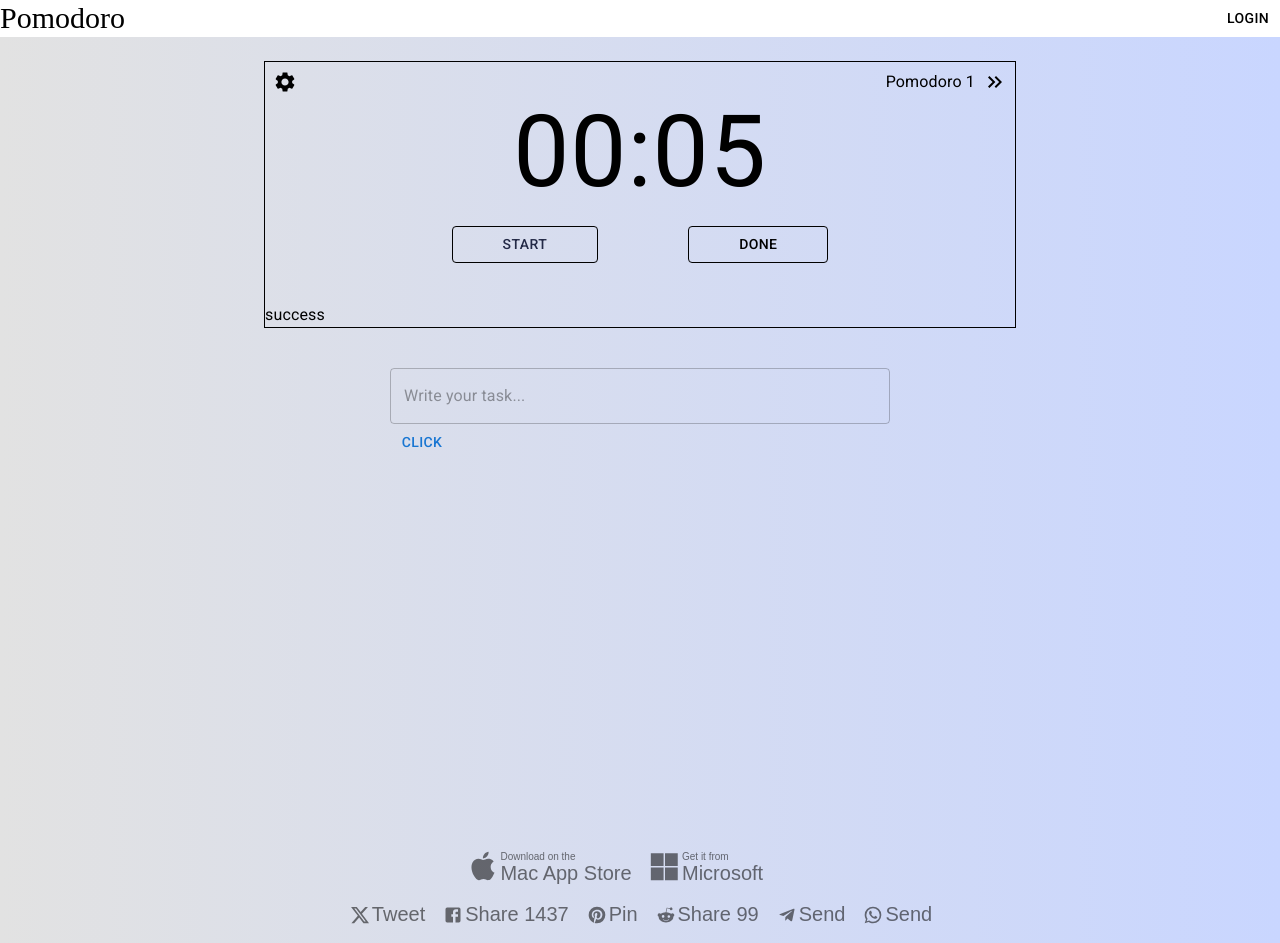
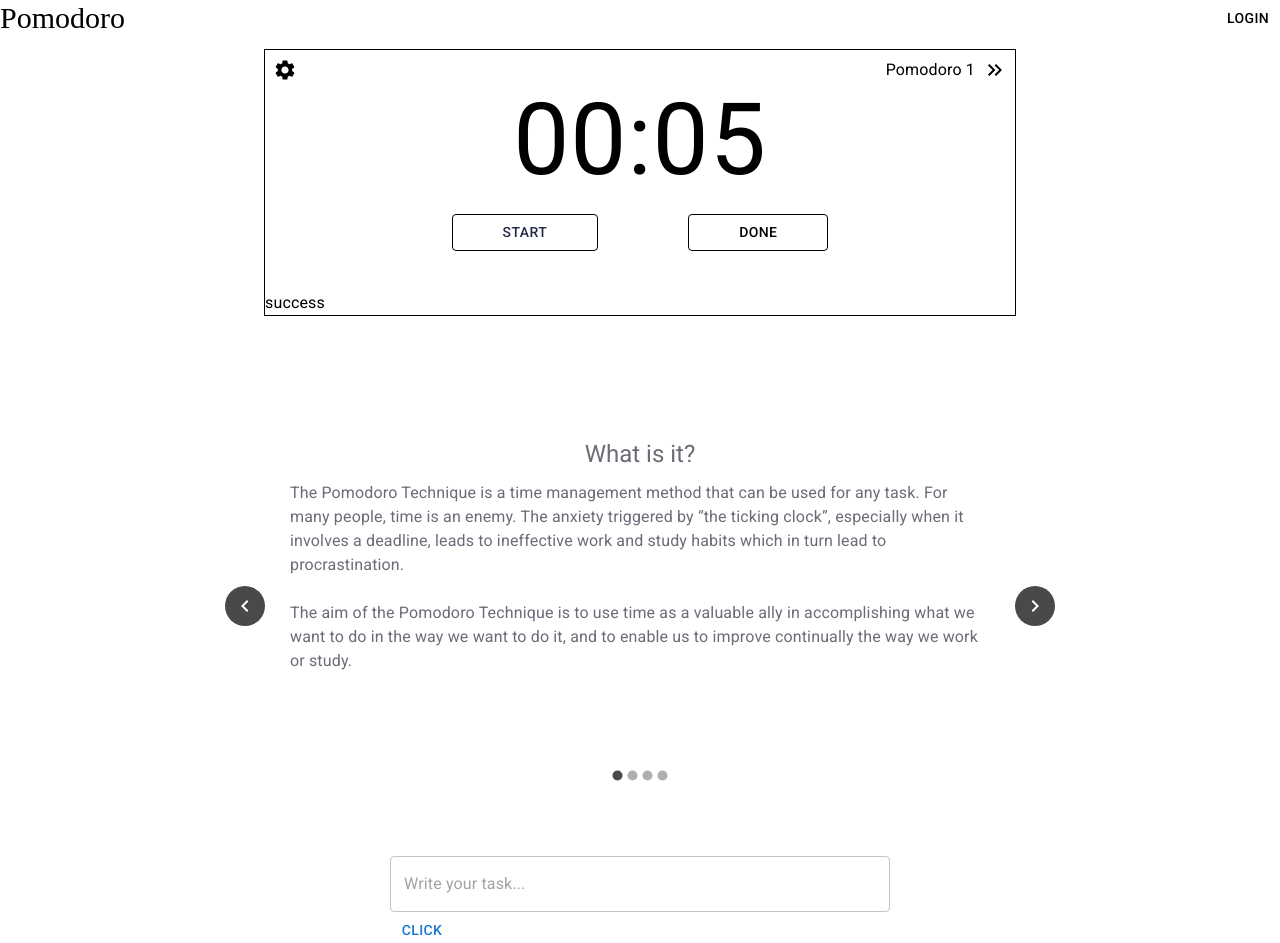
Before and after one commit to Sheharyar944/Pomodoro, a React (Vite) app: page / in a window 1280 px wide. Shown: the top 943 px of the page. Built offline with nearby package versions, Linux system fonts and the light colour scheme.

Commit message:
add carousel

```diff
--- a/package.json
+++ b/package.json
@@ -18,6 +18,8 @@
     "axios": "^1.6.5",
     "react": "^18.2.0",
     "react-dom": "^18.2.0",
+    "react-material-ui-carousel": "^3.4.2",
+    "react-responsive-carousel": "^3.2.23",
     "react-router-dom": "^6.21.3",
     "react-toastify": "^10.0.4"
   },
--- /dev/null
+++ b/src/components/MyCarousel.jsx
@@ -0,0 +1,219 @@
+import React from "react";
+import Carousel from "react-material-ui-carousel";
+import { Paper, Button, Typography, Box, ListItem } from "@mui/material";
+import "react-responsive-carousel/lib/styles/carousel.min.css"; // requires a loader
+// import { Carousel } from "react-responsive-carousel";
+
+const MyCarousel = (props) => {
+  const items1 = [
+    "Alleviate anxiety linked to beginning",
+    "Enhance focus and concentration by cutting down on interruptions",
+    "Increase awareness of your decisions",
+    "Boost motivation and keep it constant",
+    "Bolster the determination to achieve your goals",
+    "Refine the estimation process, both in qualitative and quantitative terms",
+    "Improve your work or study process",
+    "Strengthen your resolve to keep on applying yourself in the face of complex situations",
+  ];
+  const items2 = [
+    "Start the Pomodoro timer",
+    "Work until the Pomodoro rings",
+    "Take a short break (3-5 minutes)",
+  ];
+
+  const items3 = [
+    "If a task takes more than 5–7 Pomodoros, break it down",
+    "If it takes less than one Pomodoro, add it up, and combine it with another task",
+    "Once a Pomodoro begins, it has to ring",
+    "The next Pomodoro will go better",
+    "Login to the service and track your progress",
+    "The Pomodoro Technique shouldn’t be used for activities you do in your free time. Enjoy free time!",
+  ];
+
+  return (
+    <Box>
+      <Carousel
+        sx={{ height: "500px", width: "850px" }}
+        navButtonsAlwaysVisible={true}
+        autoPlay={false}
+        animation="slide"
+      >
+        <Box
+          sx={{
+            height: "400px",
+            width: "850px",
+            display: "flex",
+            justifyContent: "center",
+          }}
+        >
+          <Box
+            sx={{
+              height: "400px",
+              width: "700px",
+              display: "flex",
+              justifyContent: "center",
+              alignItems: "center",
+            }}
+          >
+            <Typography
+              variant="body1"
+              // color="initial"
+              sx={{
+                color: "#6c6c79",
+              }}
+            >
+              <Typography
+                variant="h5"
+                align="center"
+                sx={{ color: "#6c6c79", paddingBottom: "10px" }}
+              >
+                What is it?
+              </Typography>
+              The Pomodoro Technique is a time management method that can be
+              used for any task. For many people, time is an enemy. The anxiety
+              triggered by “the ticking clock”, especially when it involves a
+              deadline, leads to ineffective work and study habits which in turn
+              lead to procrastination.
+              <br />
+              <br />
+              The aim of the Pomodoro Technique is to use time as a valuable
+              ally in accomplishing what we want to do in the way we want to do
+              it, and to enable us to improve continually the way we work or
+              study.
+            </Typography>
+          </Box>
+        </Box>
+        <Box
+          sx={{
+            height: "400px",
+            width: "850px",
+            display: "flex",
+            justifyContent: "center",
+            alignItems: "center",
+          }}
+        >
+          <Box
+            sx={{
+              height: "400px",
+              width: "700px",
+              display: "flex",
+              justifyContent: "center",
+              alignItems: "center",
+            }}
+          >
+            <Typography
+              variant="body1"
+              color="initial"
+              sx={{
+                color: "#6c6c79",
+              }}
+            >
+              <Typography
+                variant="h5"
+                align="center"
+                sx={{ color: "#6c6c79", paddingBottom: "10px" }}
+              >
+                The Goals
+              </Typography>
+              The Pomodoro Technique will provide a simple tool/process for
+              improving productivity (your own and that of your team members)
+              which can do the following:
+              <ul>
+                {items1.map((item, i) => (
+                  <li key={i}>{item}</li>
+                ))}
+              </ul>
+            </Typography>
+          </Box>
+        </Box>
+        <Box
+          sx={{
+            height: "400px",
+            width: "850px",
+            display: "flex",
+            justifyContent: "center",
+            alignItems: "center",
+          }}
+        >
+          <Box
+            sx={{
+              height: "400px",
+              width: "700px",
+              display: "flex",
+              justifyContent: "center",
+              alignItems: "center",
+            }}
+          >
+            <Typography
+              variant="body1"
+              color="initial"
+              sx={{
+                color: "#6c6c79",
+              }}
+            >
+              <Typography
+                variant="h5"
+                align="center"
+                sx={{ color: "#6c6c79", paddingBottom: "10px" }}
+              >
+                The Basics
+              </Typography>
+              At the beginning of each day select the tasks you need to complete
+              and put them on the TODO list above. Start working:
+              <ol>
+                {items2.map((item, i) => (
+                  <li key={i}>{item}</li>
+                ))}
+              </ol>
+              Keep on working, Pomodoro after Pomodoro, until the task at hand
+              is finished. Every 4 Pomodoros take a longer break, (15–30
+              minutes).
+            </Typography>
+          </Box>
+        </Box>
+        <Box
+          sx={{
+            height: "400px",
+            width: "850px",
+            display: "flex",
+            justifyContent: "center",
+            alignItems: "center",
+          }}
+        >
+          <Box
+            sx={{
+              height: "400px",
+              width: "700px",
+              display: "flex",
+              justifyContent: "center",
+              alignItems: "center",
+            }}
+          >
+            <Typography
+              variant="body1"
+              color="initial"
+              sx={{
+                color: "#6c6c79",
+              }}
+            >
+              <Typography
+                variant="h5"
+                align="center"
+                sx={{ color: "#6c6c79", paddingBottom: "10px" }}
+              >
+                Rules & TIps
+              </Typography>
+              <ul>
+                {items3.map((item, i) => (
+                  <li key={i}>{item}</li>
+                ))}
+              </ul>
+            </Typography>
+          </Box>
+        </Box>
+      </Carousel>
+    </Box>
+  );
+};
+
+export default MyCarousel;
--- a/src/components/Root.jsx
+++ b/src/components/Root.jsx
@@ -86,6 +86,7 @@ const Root = () => {
               fontSize: "20px",
               width: "182px",
             }}
+            color="default"
             aria-label="twitter"
           >
             <AppleIcon
@@ -169,7 +170,7 @@ const Root = () => {
           }}
           aria-label="twitter"
         >
-          <XIcon sx={{ height: "20px" }} />
+          <XIcon sx={{ height: "20px", paddingBottom: "3px" }} />
           Tweet
         </IconButton>
 
@@ -183,7 +184,7 @@ const Root = () => {
             fontSize: "20px",
           }}
         >
-          <FacebookIcon sx={{ height: "20px" }} />
+          <FacebookIcon sx={{ height: "24px", paddingBottom: "3px" }} />
           Share 1437
         </IconButton>
         <IconButton
@@ -196,7 +197,7 @@ const Root = () => {
             fontSize: "20px",
           }}
         >
-          <PinterestIcon sx={{ height: "20px" }} /> Pin
+          <PinterestIcon sx={{ height: "24px", paddingBottom: "3px" }} /> Pin
         </IconButton>
         <IconButton
           aria-label="twitter"
@@ -208,7 +209,7 @@ const Root = () => {
             fontSize: "20px",
           }}
         >
-          <RedditIcon sx={{ height: "20px" }} /> Share 99
+          <RedditIcon sx={{ height: "24px", paddingBottom: "3px" }} /> Share 99
         </IconButton>
         <IconButton
           aria-label="twitter"
@@ -220,7 +221,7 @@ const Root = () => {
             fontSize: "20px",
           }}
         >
-          <TelegramIcon sx={{ height: "20px" }} /> Send
+          <TelegramIcon sx={{ height: "24px", paddingBottom: "3px" }} /> Send
         </IconButton>
         <IconButton
           aria-label="twitter"
@@ -232,7 +233,7 @@ const Root = () => {
             fontSize: "20px",
           }}
         >
-          <WhatsAppIcon sx={{ height: "20px" }} /> Send
+          <WhatsAppIcon sx={{ height: "24px", paddingBottom: "3px" }} /> Send
         </IconButton>
       </Box>
       <Box
--- a/src/components/Timer.jsx
+++ b/src/components/Timer.jsx
@@ -320,7 +320,6 @@ const Timer = () => {
         </Typography>
       </Box>
       <Box
-        border={0}
         sx={{
           display: "flex",
           marginTop: 3,
--- a/src/index.css
+++ b/src/index.css
@@ -1,14 +1,6 @@
-body {
+/* body {
   margin: 0 !important;
-  background: #c9d6ff; /* fallback for old browsers */
-  background: -webkit-linear-gradient(
-    to right,
-    #e2e2e2,
-    #c9d6ff
-  ); /* Chrome 10-25, Safari 5.1-6 */
-  background: linear-gradient(
-    to right,
-    #e2e2e2,
-    #c9d6ff
-  ); /* W3C, IE 10+/ Edge, Firefox 16+, Chrome 26+, Opera 12+, Safari 7+ */
-}
+  background: #c9d6ff;
+  background: -webkit-linear-gradient(to right, #e2e2e2, #c9d6ff);
+  background: linear-gradient(to right, #e2e2e2, #c9d6ff);
+} */
--- a/src/pages/Home.jsx
+++ b/src/pages/Home.jsx
@@ -7,6 +7,7 @@ import { AuthContext } from "../components/AuthContext.jsx";
 import { Button } from "@mui/material";
 import SettingTabs from "../components/SettingTabs.jsx";
 import axios from "axios";
+import MyCarousel from "../components/MyCarousel.jsx";
 
 const Home = () => {
   const { user, userDetails } = useContext(AuthContext);
@@ -23,7 +24,7 @@ const Home = () => {
         method: "POST",
         headers: {
           "Content-Type": "application/json",
-          // Authorization: "Bearer" + String(user.access),
+          Authorization: "Bearer" + user.access,
         },
         body: JSON.stringify({ description: task }),
       });
@@ -40,16 +41,17 @@ const Home = () => {
 
   return (
     <Box
-      sx={{
-        height: "100vh",
-        overflowY: "auto",
-        padding: "20px",
-      }}
+      // sx={{
+      //   height: "100vh",
+      //   overflowY: "auto",
+      //   padding: "20px",
+      // }}
       display="flex"
       flexDirection="column"
       alignItems="center"
     >
       <Timer />
+      <MyCarousel />
       {/* <SettingTabs /> */}
 
       <Box
```
Also changed, not shown: 1 other file (tests, documents, lock files or other folders).
